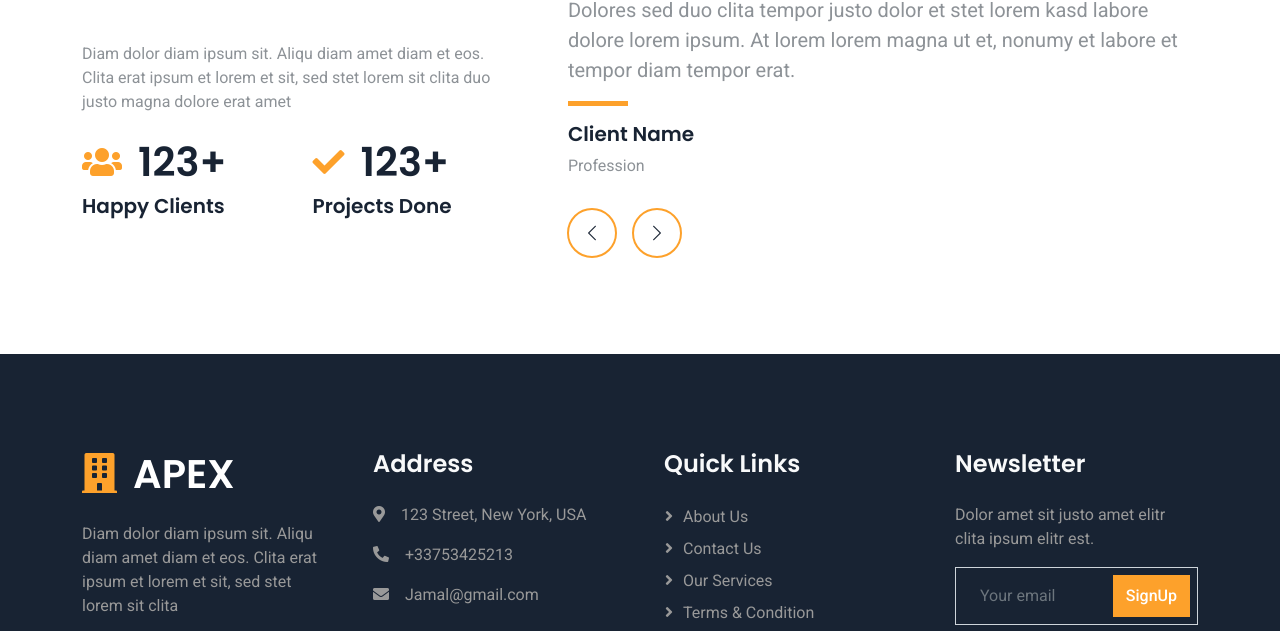
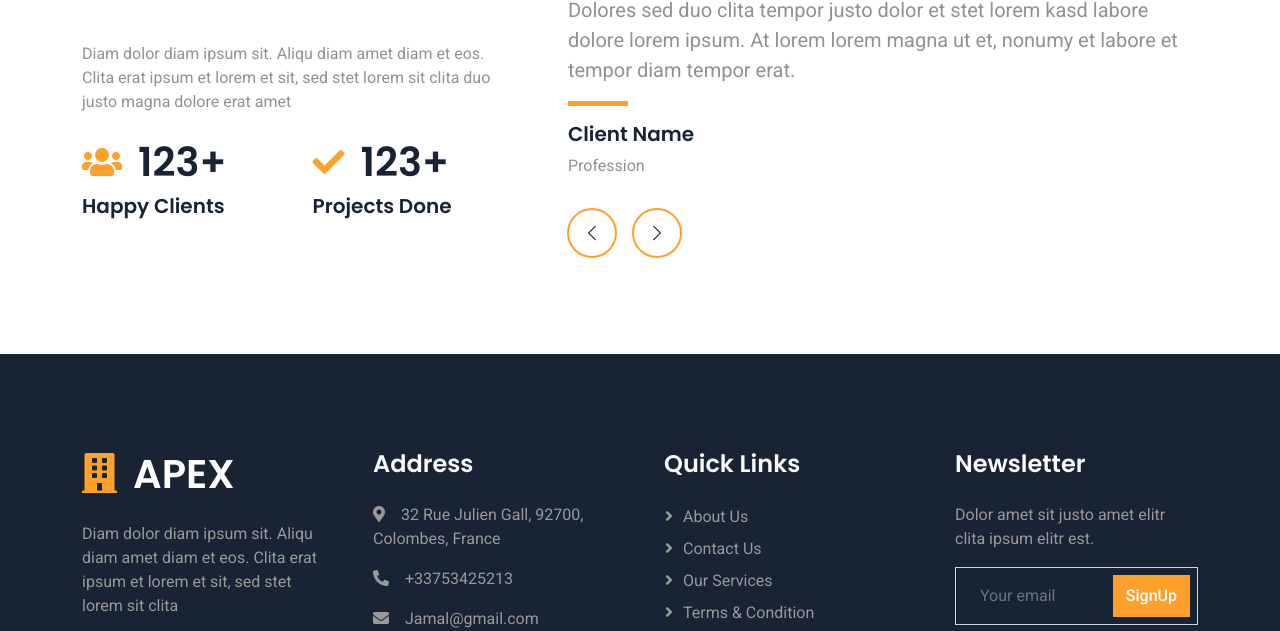
Before and after one commit to Usama-Shahzad/Jamal-Renovation, a plain HTML site: page index.html in a window 1280 px wide. Shown: the part 5151-5782 px from the top of the page. Drawn offline with nearby package versions, Linux system fonts and the light colour scheme.

Commit message:
Update index.html

```diff
--- a/index.html
+++ b/index.html
@@ -568,7 +568,7 @@
                 </div>
                 <div class="col-lg-3 col-md-6">
                     <h4 class="text-light mb-4">Address</h4>
-                    <p><i class="fa fa-map-marker-alt me-3"></i>123 Street, New York, USA</p>
+                    <p><i class="fa fa-map-marker-alt me-3"></i>32 Rue Julien Gall, 92700, Colombes, France</p>
                     <p><i class="fa fa-phone-alt me-3"></i>+33753425213</p>
                     <p><i class="fa fa-envelope me-3"></i>Jamal@gmail.com</p>
                 </div>
```
